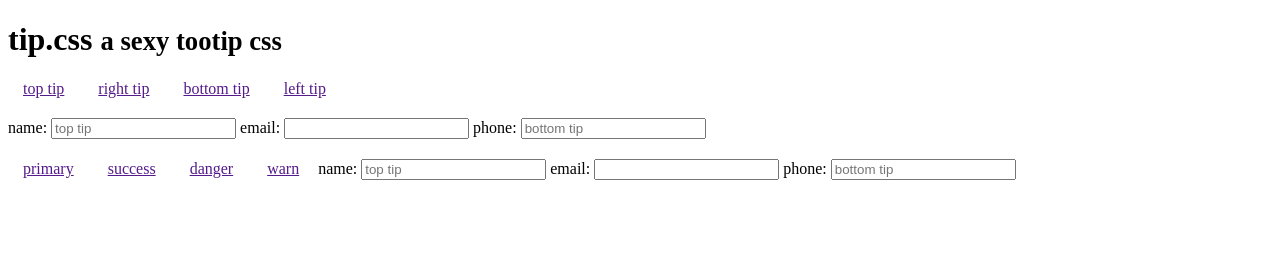
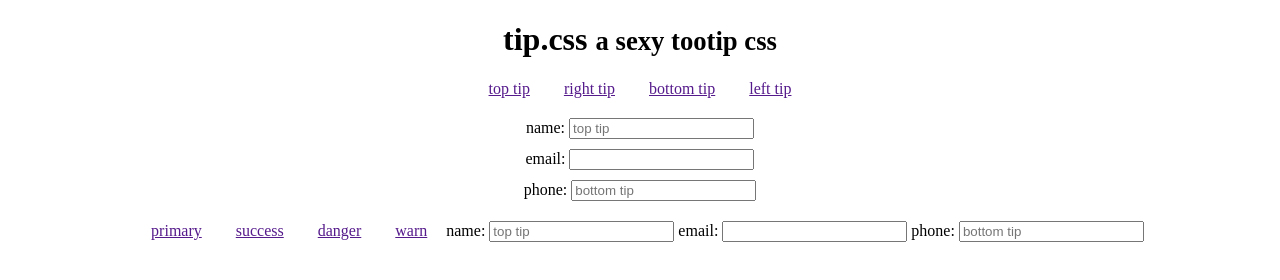
Before and after one commit to Go7hic/tip.css, a website: page index.html in a window 1280 px wide. Drawn offline with Linux system fonts and the light colour scheme.

Commit message:
Update index.html

```diff
--- a/index.html
+++ b/index.html
@@ -5,6 +5,14 @@
     <title>tip.css</title>
     <link rel="stylesheet" href="dist/css/tip.css">
     <style>
+        header, .a-group, .label-group,.color-group {
+            margin-bottom: 20px;
+            text-align: center;
+        }
+        .label-group label {
+            display: block;
+            margin-bottom: 10px;
+        }
         section {
             margin: 20px auto;
         }
```
